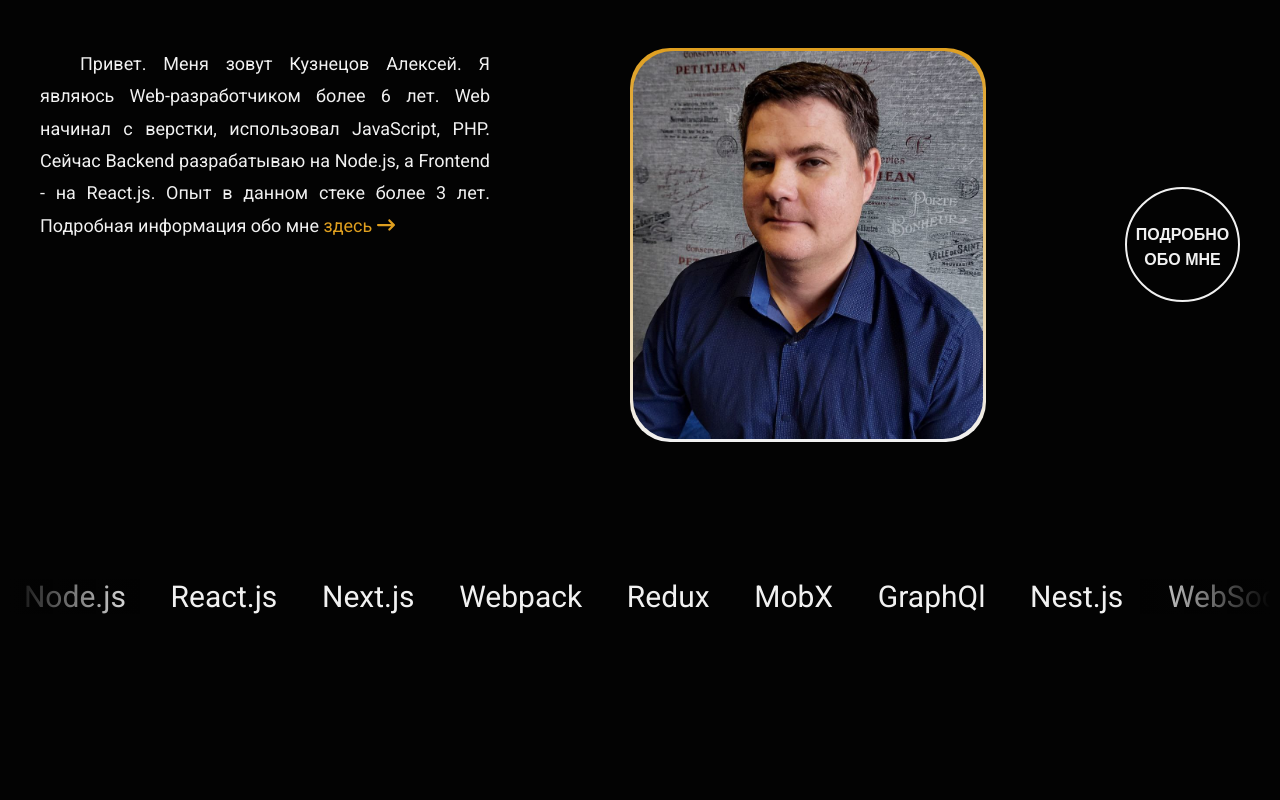
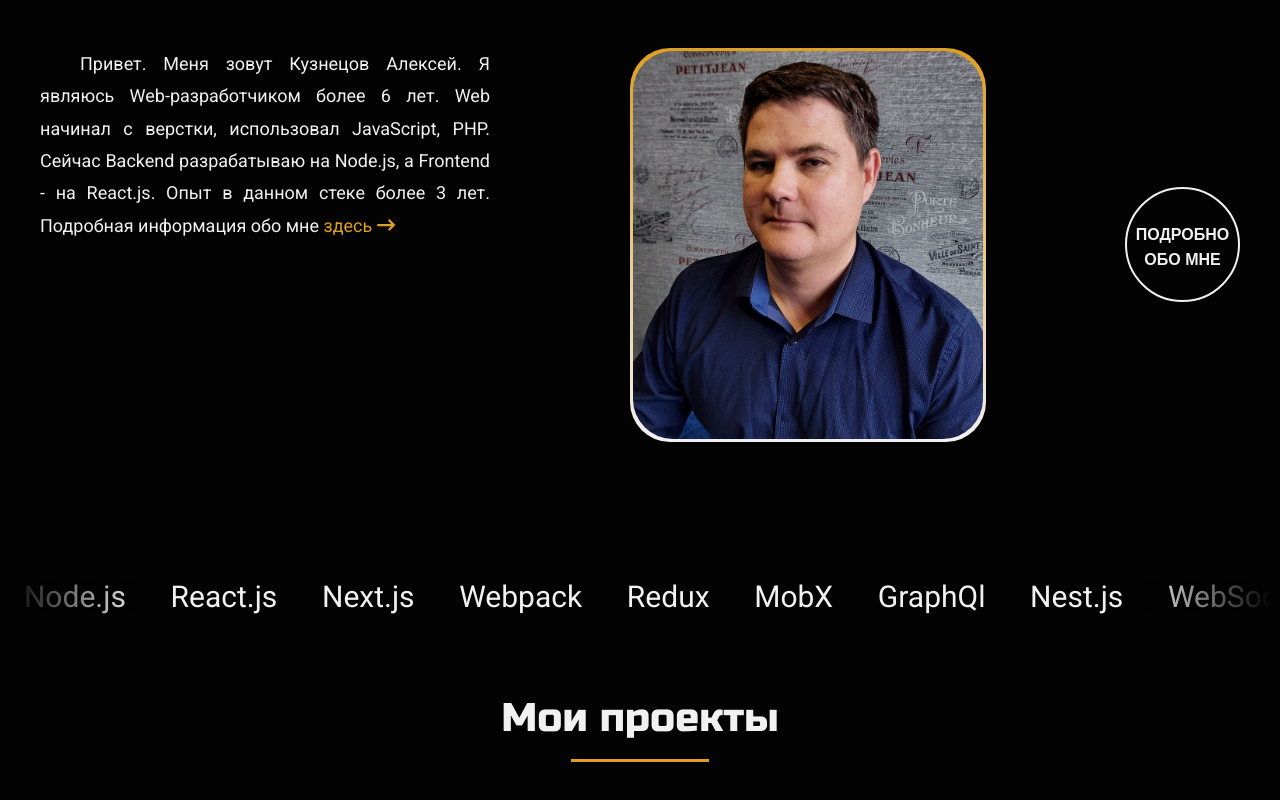
Before and after one commit to alexsmith-proff/portfolio, a Next.js app: page / in a window 1280 px wide. Shown: the part 956-1756 px from the top of the page. Before the commit the page ends 1600 px from the top, so only its background shows below. Built offline with nearby package versions, Linux system fonts and the light colour scheme.

Commit message:
[add] start MainProjects

```diff
--- /dev/null
+++ b/src/app/modules/main_projects/main_projects.tsx
@@ -0,0 +1,14 @@
+import { FC } from "react";
+
+import s from './main_projects.module.scss'
+import Title from "@/app/components/title/title";
+
+const MainProjects: FC = ({ }) => {
+    return (
+        <div className={s.section} id="main_projects">
+            <Title className={s.title} title="Мои проекты" />
+        </div>
+    )
+}
+
+export default MainProjects
--- a/src/app/page.tsx
+++ b/src/app/page.tsx
@@ -1,11 +1,13 @@
 import MainAbout from "./modules/main_about/main_about";
 import MainPage from "./modules/main_page/main_page";
+import MainProjects from "./modules/main_projects/main_projects";
 
 export default function Home() {
   return (
     <main>
       <MainPage />
       <MainAbout />
+      <MainProjects />
     </main>
   );
 }
```
Also changed, not shown: src/app/modules/main_projects/main_projects.module.scss (added).
